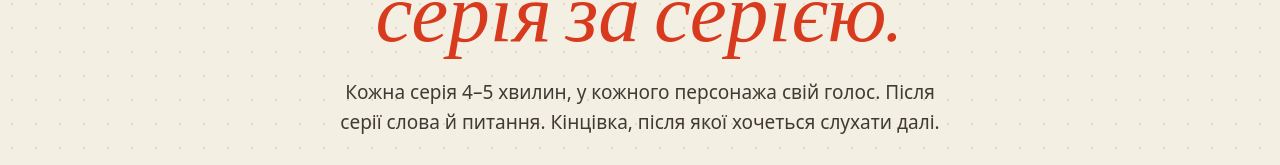
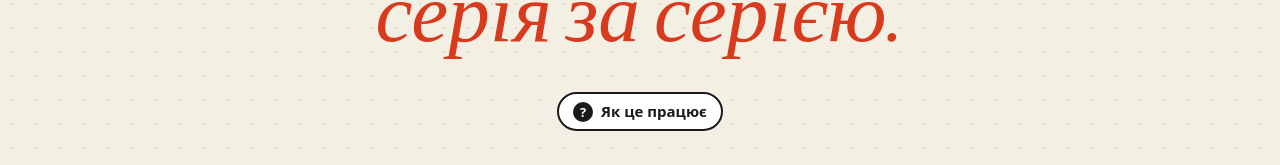
Before and after one commit to mariyavalyanskaya95-create/murly-saas, a Next.js app: page /series in a window 1280 px wide. Shown: the part 460-625 px from the top of the page. Built offline with nearby package versions, Linux system fonts and the light colour scheme; no server answers; a web font is replaced by a local one.

Commit message:
Page heads: shorter hero, hint on demand

```diff
--- a/app/(marketing)/series/page.tsx
+++ b/app/(marketing)/series/page.tsx
@@ -8,6 +8,7 @@ import SiteFooter from '@/components/SiteFooter';
 import { SERIES } from '@/lib/series';
 import { tr } from '@/lib/i18n-server';
 
+import HeroTip from '@/components/HeroTip';
 export function generateMetadata(): Metadata {
   const t = tr();
   return { title: t({ uk: 'Аудіосеріали англійською з озвучкою | Murly', ru: 'Аудиосериалы на английском с озвучкой | Murly', en: 'English audio series | Murly' }), description: t({ uk: 'Історії англійською з продовженням: серії по 4–5 хвилин, голоси персонажів, слова й питання до кожної серії.', ru: 'Истории на английском с продолжением: серии по 4–5 минут, голоса персонажей, слова и вопросы к каждой серии.', en: 'English stories in episodes with character voices, words and questions.' }), alternates: alt('/series') };
@@ -23,7 +24,7 @@ export default function SeriesHub() {
         <div className="mu-container">
           <span className="mu-section__eyebrow"><Icon id="e-head" />{t({ uk: 'Аудіосеріали', ru: 'Аудиосериалы', en: 'Audio series' })}</span>
           <h1>{t({ uk: 'Слухай історію', ru: 'Слушай историю', en: 'Listen to the story' })} <em>{t({ uk: 'серія за серією.', ru: 'серия за серией.', en: 'episode by episode.' })}</em></h1>
-          <p>{t({ uk: 'Кожна серія 4–5 хвилин, у кожного персонажа свій голос. Після серії слова й питання. Кінцівка, після якої хочеться слухати далі.', ru: 'Каждая серия 4–5 минут, у каждого персонажа свой голос. После серии слова и вопросы. Концовка, после которой хочется слушать дальше.', en: 'Each episode is 4–5 minutes, every character has a voice. Words and questions after each one, and a cliffhanger ending.' })}</p>
+          <HeroTip>{t({ uk: 'Кожна серія 4–5 хвилин, у кожного персонажа свій голос. Після серії слова й питання. Кінцівка, після якої хочеться слухати далі.', ru: 'Каждая серия 4–5 минут, у каждого персонажа свой голос. После серии слова и вопросы. Концовка, после которой хочется слушать дальше.', en: 'Each episode is 4–5 minutes, every character has a voice. Words and questions after each one, and a cliffhanger ending.' })}</HeroTip>
         </div>
       </section>
       <section className="mu-section" style={{ paddingTop: 8 }}>
```
